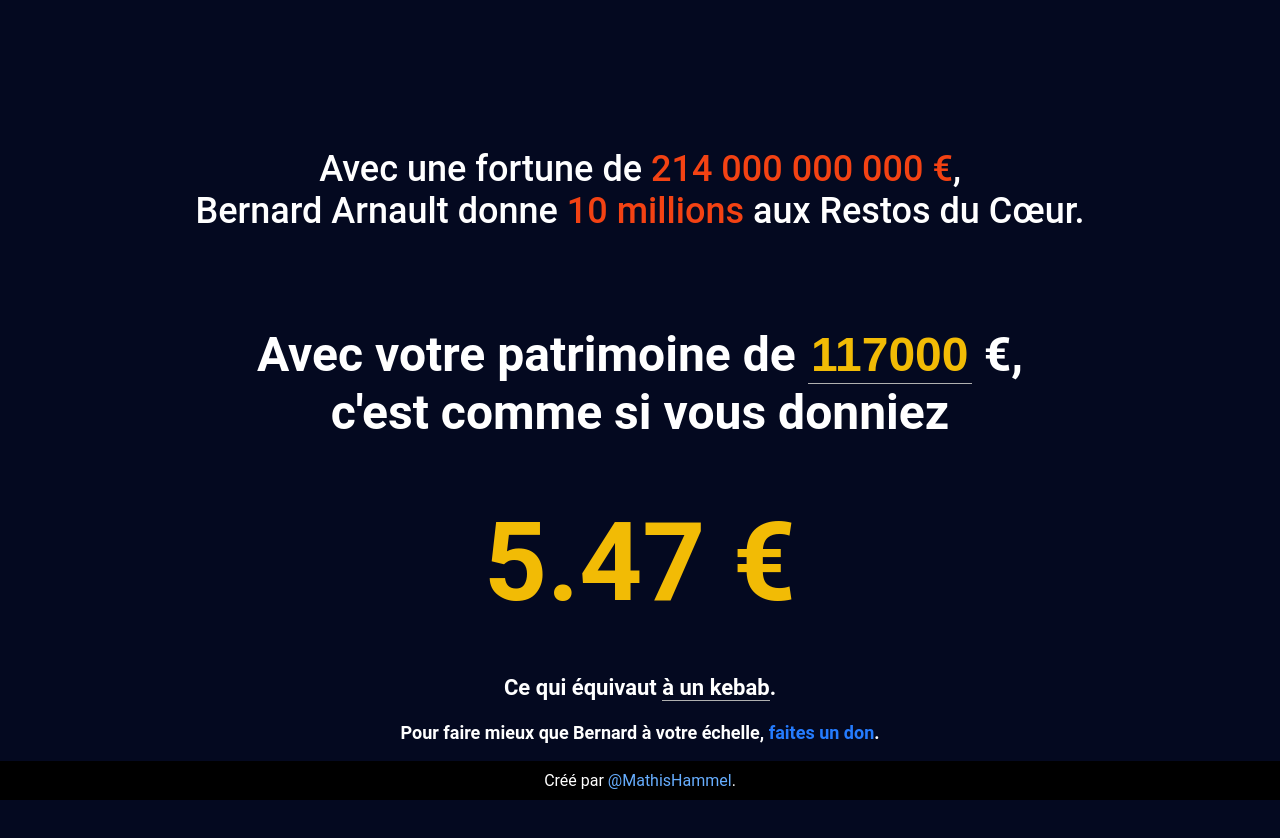
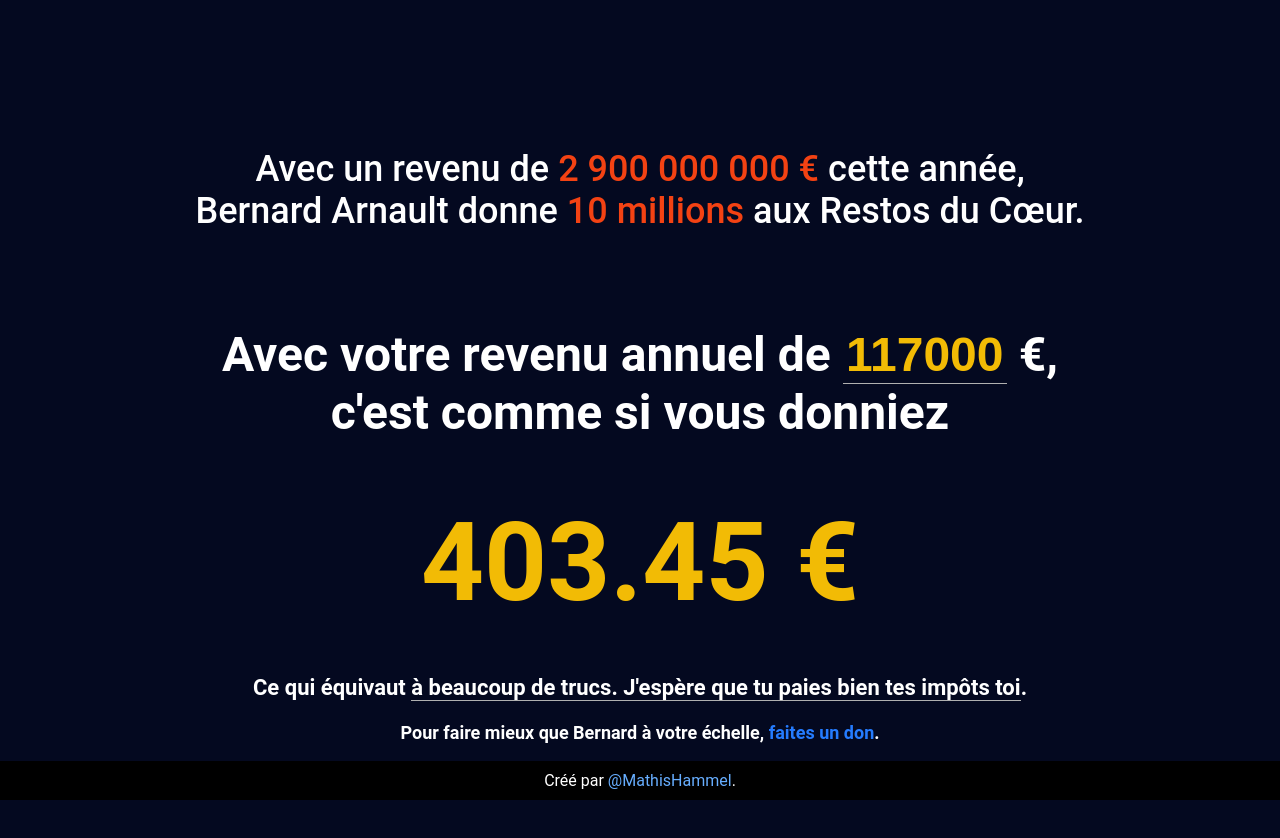
Before and after one commit to DonneCommeBernard/DonneCommeBernard.github.io, a plain HTML site: page index.html in a window 1280 px wide. Drawn offline with Linux system fonts and the light colour scheme.

Commit message:
fix(calculation): improved accuracy of the calculation

```diff
--- a/index.html
+++ b/index.html
@@ -8,8 +8,8 @@
 </head>
 <body>
     <p>
-        Avec une fortune de
-        <span id='netWorth'>214&nbsp;000&nbsp;000&nbsp;000&nbsp;€</span>,
+        Avec un revenu de
+        <span id='netWorth'>2&nbsp;900&nbsp;000&nbsp;000&nbsp;€</span> cette année,
         <br />
         Bernard Arnault donne
         <span id='donation'>10&nbsp;millions</span>
@@ -17,7 +17,7 @@
     </p>
     <br /><br />
     <p id='part2'>
-        Avec votre patrimoine de
+        Avec votre revenu annuel de
         <input id='yourNetWorth' type='number' value='0' autocomplete='off'>&nbsp;€,
         <br />
         c'est comme si vous donniez
--- a/script.js
+++ b/script.js
@@ -38,7 +38,7 @@
     yourNetWorth.addEventListener("input", (e) => {
         const yourNetWorthValue = +e.target.value;
 
-        const equivalentDonation = yourNetWorthValue / 21400;
+        const equivalentDonation = yourNetWorthValue / 290;
         donationAmount.innerHTML = `${parseFloat(
             equivalentDonation.toFixed(2)
         ).toLocaleString()}&nbsp;€`;
```
